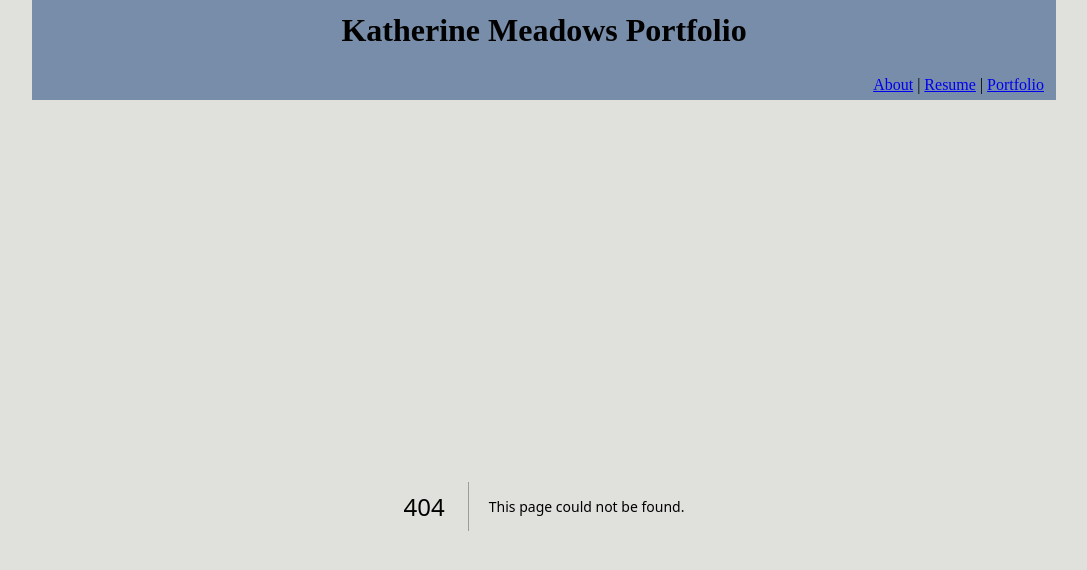
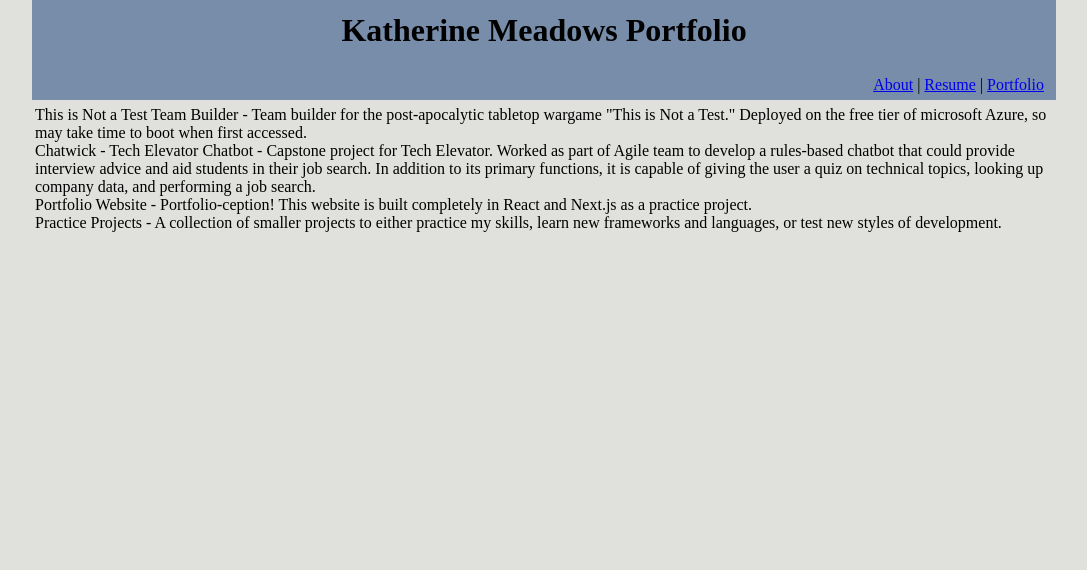
Before and after one commit to kmeadows3/portfolio-app, a Next.js app: page /portfolio-app/portfolio in a window 1280 px wide. Before the commit this address had no page. Shown: the top 570 px of the page, without its empty margins (96-1183 px from the left). Built offline with nearby package versions, Linux system fonts and the light colour scheme.

Commit message:
added action to publish to Github pages

```diff
--- a/next.config.mjs
+++ b/next.config.mjs
@@ -1,4 +1,7 @@
 /** @type {import('next').NextConfig} */
-const nextConfig = {};
+const nextConfig = {
+    basePath: "/portfolio-app",
+    output: "export",  // <=== enables static exports
+};
 
 export default nextConfig;
--- a/src/app/portfolio/page.js
+++ b/src/app/portfolio/page.js
@@ -26,7 +26,7 @@
         name: 'Practice Projects',
         description: 'A collection of smaller projects to either practice my skills, learn new frameworks and languages, or test new styles of development.',
         techStack: ['Typescript', 'React', 'Next.js'],
-        repository: 'https://github.com/kmeadows3/Practice-Projects/tree/master',
+        repository: 'https://github.com/kmeadows3/Practice-Projects',
     }
 ]
 
```
